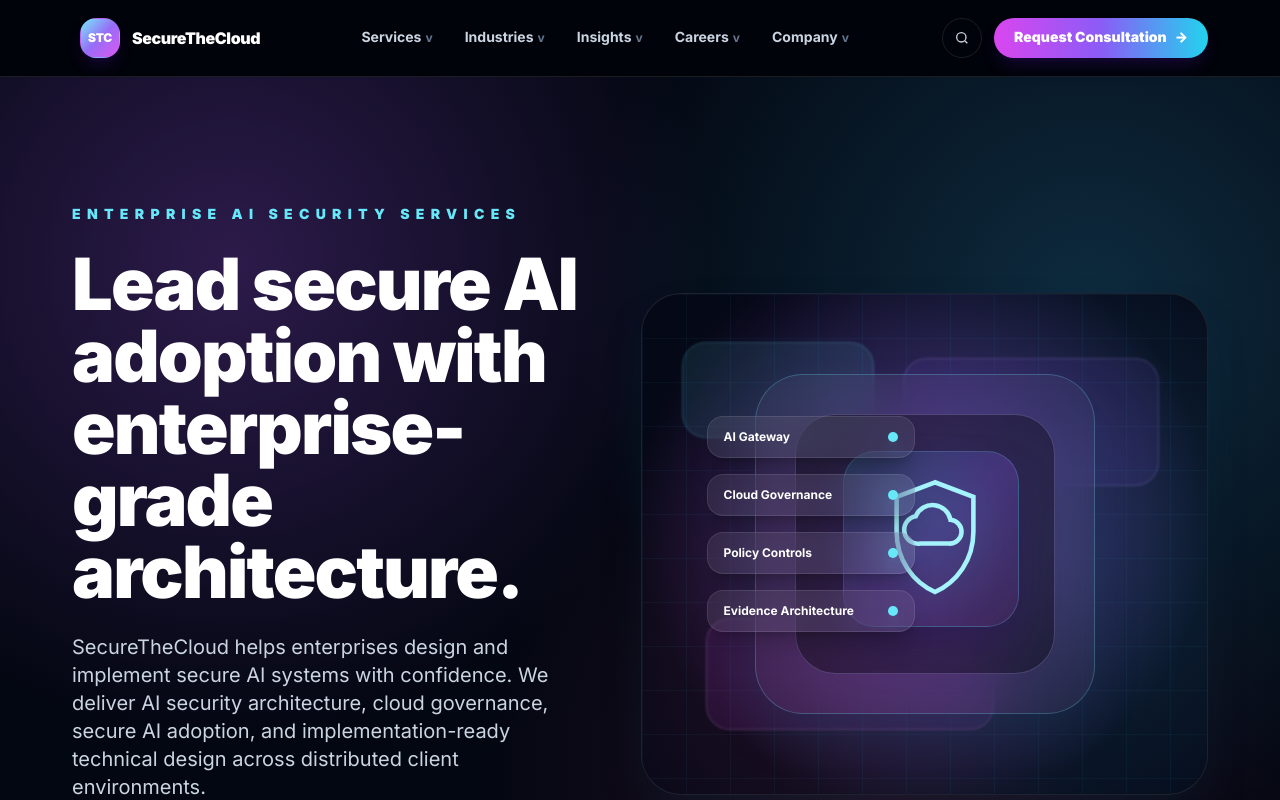
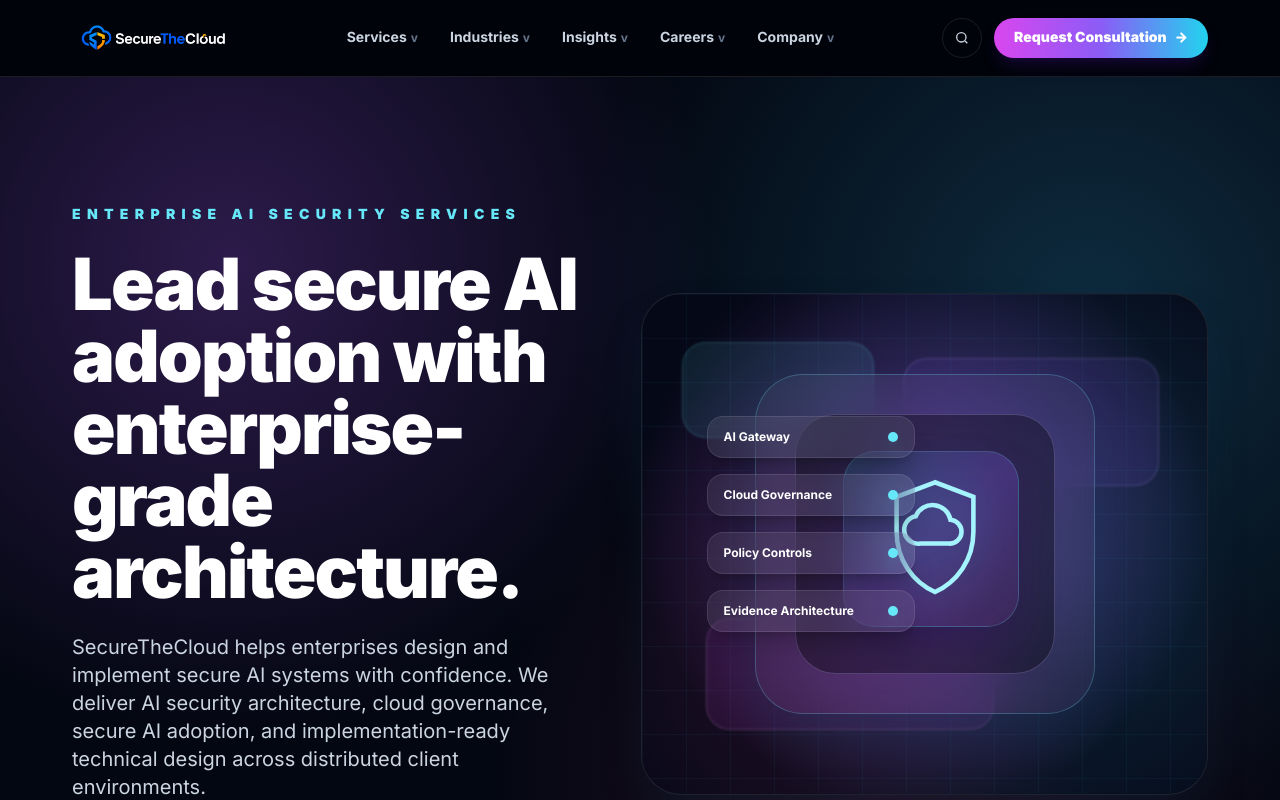
Before and after one commit to S3curethecloud/stc-marketing-site, a Next.js app: page / in a window 1280 px wide. Shown: the top 800 px of the page. Built offline with nearby package versions, Linux system fonts and the light colour scheme.

Commit message:
Update brand logo and footer social links

```diff
--- a/components/layout/SiteFooter.tsx
+++ b/components/layout/SiteFooter.tsx
@@ -12,12 +12,13 @@ export default function SiteFooter() {
             <Link
               href="/"
               aria-label={`${siteConfig.name} homepage`}
-              className="flex items-center gap-3 font-semibold text-white"
+              className="inline-flex items-center transition-opacity hover:opacity-90"
             >
-              <span className="flex h-10 w-10 items-center justify-center rounded-2xl border border-white/10 bg-gradient-to-br from-cyan-300 via-violet-500 to-fuchsia-500 text-xs font-black text-white shadow-lg shadow-violet-950/30">
-                STC
-              </span>
-              <span className="text-base font-black">{siteConfig.name}</span>
+              <img
+                src="/securethecloud-logo-lockup.png"
+                alt={siteConfig.name}
+                className="h-14 w-auto max-w-[260px] object-contain"
+              />
             </Link>
 
             <p className="mt-5 max-w-md text-sm leading-6 text-slate-400">
@@ -25,9 +26,33 @@ export default function SiteFooter() {
             </p>
 
             <div className="mt-6 flex gap-3 text-xs font-black text-slate-300">
-              <span className="rounded-full border border-white/10 px-3 py-2 transition-colors hover:border-cyan-300/40 hover:text-cyan-200">in</span>
-              <span className="rounded-full border border-white/10 px-3 py-2 transition-colors hover:border-cyan-300/40 hover:text-cyan-200">x</span>
-              <span className="rounded-full border border-white/10 px-3 py-2 transition-colors hover:border-cyan-300/40 hover:text-cyan-200">yt</span>
+              <a
+                href={siteConfig.social.linkedin}
+                target="_blank"
+                rel="noopener noreferrer"
+                aria-label="SecureTheCloud on LinkedIn"
+                className="rounded-full border border-white/10 px-3 py-2 transition-colors hover:border-cyan-300/40 hover:text-cyan-200"
+              >
+                in
+              </a>
+              <a
+                href={siteConfig.social.x}
+                target="_blank"
+                rel="noopener noreferrer"
+                aria-label="SecureTheCloud on X"
+                className="rounded-full border border-white/10 px-3 py-2 transition-colors hover:border-cyan-300/40 hover:text-cyan-200"
+              >
+                x
+              </a>
+              <a
+                href={siteConfig.social.youtube}
+                target="_blank"
+                rel="noopener noreferrer"
+                aria-label="SecureTheCloud on YouTube"
+                className="rounded-full border border-white/10 px-3 py-2 transition-colors hover:border-cyan-300/40 hover:text-cyan-200"
+              >
+                yt
+              </a>
             </div>
           </div>
 
--- a/components/layout/SiteHeader.tsx
+++ b/components/layout/SiteHeader.tsx
@@ -11,17 +11,13 @@ export default function SiteHeader() {
         <Link
           href="/"
           aria-label={`${siteConfig.name} homepage`}
-          className="flex min-w-0 items-center gap-3 rounded-2xl px-2 py-2 font-semibold text-white transition-colors hover:text-cyan-200"
+          className="flex min-w-0 items-center rounded-2xl px-2 py-2 transition-opacity hover:opacity-90"
         >
-          <span className="relative flex h-10 w-10 shrink-0 items-center justify-center overflow-hidden rounded-2xl border border-white/10 bg-gradient-to-br from-cyan-300 via-violet-500 to-fuchsia-500 shadow-lg shadow-violet-950/40">
-            <span className="absolute inset-0 bg-white/10" />
-            <span className="relative text-xs font-black tracking-tight text-white">
-              STC
-            </span>
-          </span>
-          <span className="truncate text-sm font-black tracking-tight sm:text-base">
-            {siteConfig.name}
-          </span>
+          <img
+            src="/securethecloud-logo-lockup.png"
+            alt={siteConfig.name}
+            className="h-12 w-auto max-w-[220px] object-contain sm:max-w-[260px]"
+          />
         </Link>
 
         <nav
--- a/content/site.ts
+++ b/content/site.ts
@@ -25,7 +25,8 @@ export const siteConfig = {
   },
   social: {
     youtube: "https://www.youtube.com/@SecureTheCloud-dev",
-    linkedin: "https://www.linkedin.com/company/113012228/",
+    linkedin: "https://www.linkedin.com/company/securethecloud-dev/?viewAsMember=true",
+    x: "https://x.com/s3curethecloud",
     ogImage: "/images/og/stc-og-default.png",
   },
 } as const;
```
Also changed, not shown: public/securethecloud-logo-lockup.png (added).
